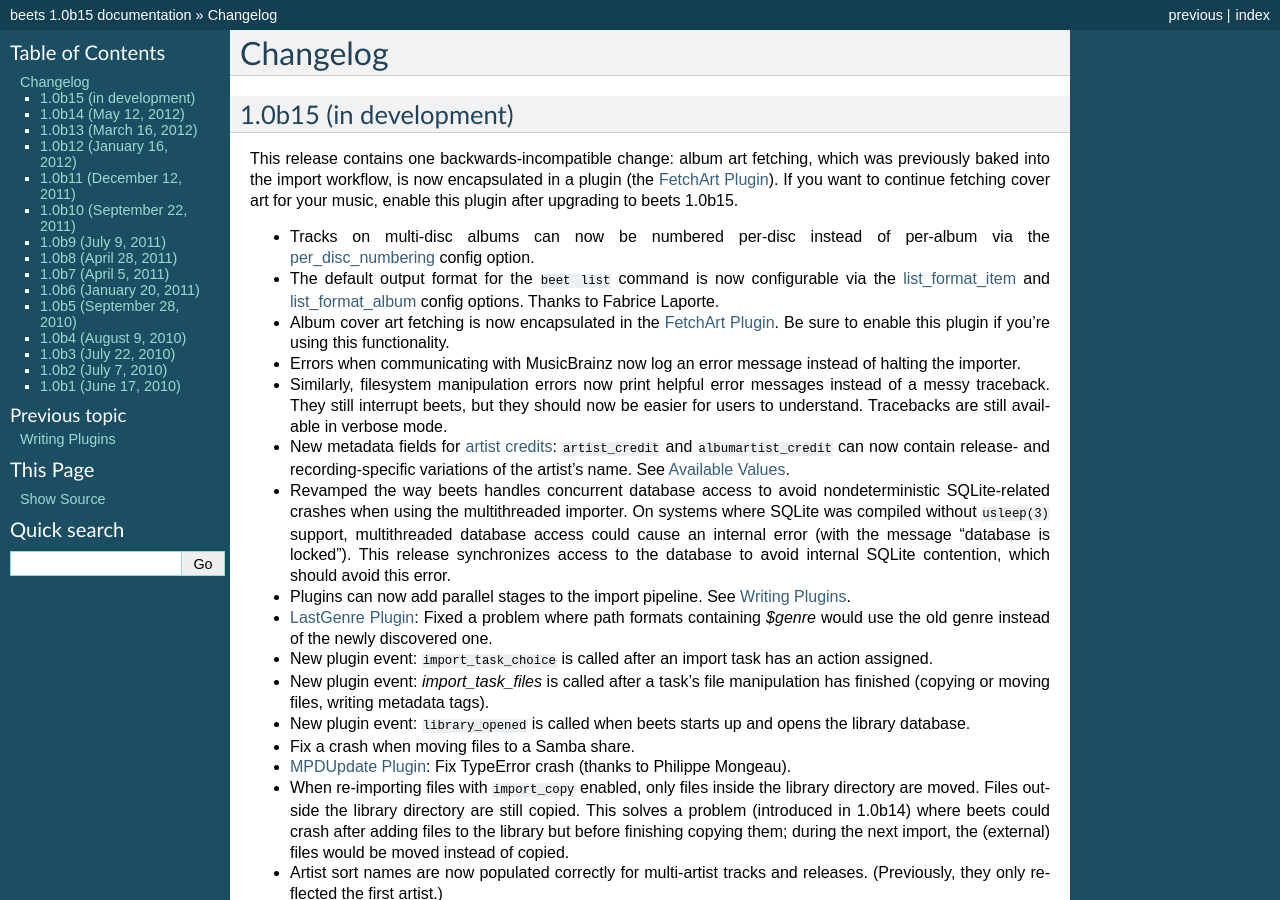
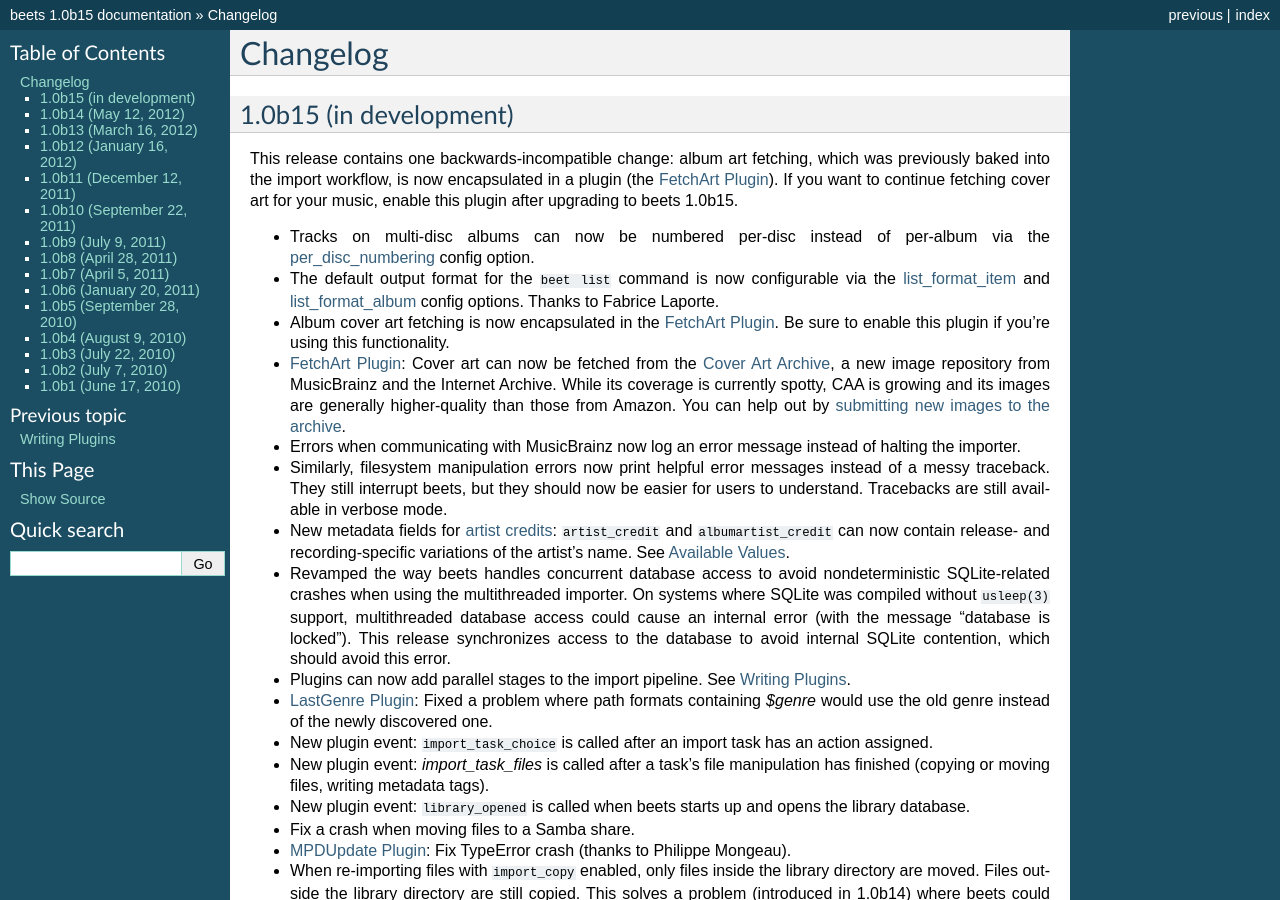
Before and after one commit to google-code-export/beets, a Sphinx documentation site: the page built from docs/changelog.rst, in a window 1280 px wide and 900 px high. Built offline with Sphinx 7.4.7, drawn with Linux system fonts in a browser that asks for light colours.

Commit message:
Cover Art Archive support (GC-71)

```diff
--- a/docs/changelog.rst
+++ b/docs/changelog.rst
@@ -16,6 +16,11 @@
   Thanks to Fabrice Laporte.
 * Album cover art fetching is now encapsulated in the :doc:`/plugins/fetchart`.
   Be sure to enable this plugin if you're using this functionality.
+* :doc:`/plugins/fetchart`: Cover art can now be fetched from the `Cover Art
+  Archive`_, a new image repository from MusicBrainz and the Internet Archive.
+  While its coverage is currently spotty, CAA is growing and its images are
+  generally higher-quality than those from Amazon. You can help out by
+  `submitting new images to the archive`_.
 * Errors when communicating with MusicBrainz now log an error message instead of
   halting the importer.
 * Similarly, filesystem manipulation errors now print helpful error messages
@@ -70,7 +75,10 @@
   already at its destination.
 * Use a nicer error message when input requested but stdin is closed.
 
+.. _submitting new images to the archive:
+    http://musicbrainz.org/doc/How_to_Add_Cover_Art
 .. _artist credits: http://wiki.musicbrainz.org/Artist_Credit
+.. _Cover Art Archive: http://coverartarchive.org/
 
 1.0b14 (May 12, 2012)
 ---------------------
```
Also changed, not shown: docs/plugins/fetchart.rst (+5 -3 lines), 2 other files.
